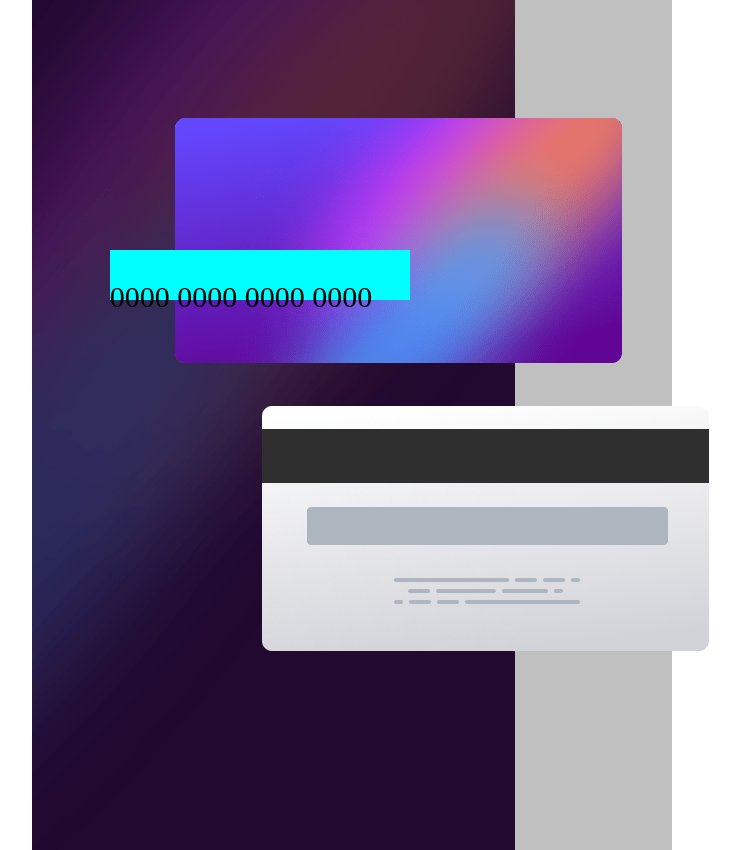
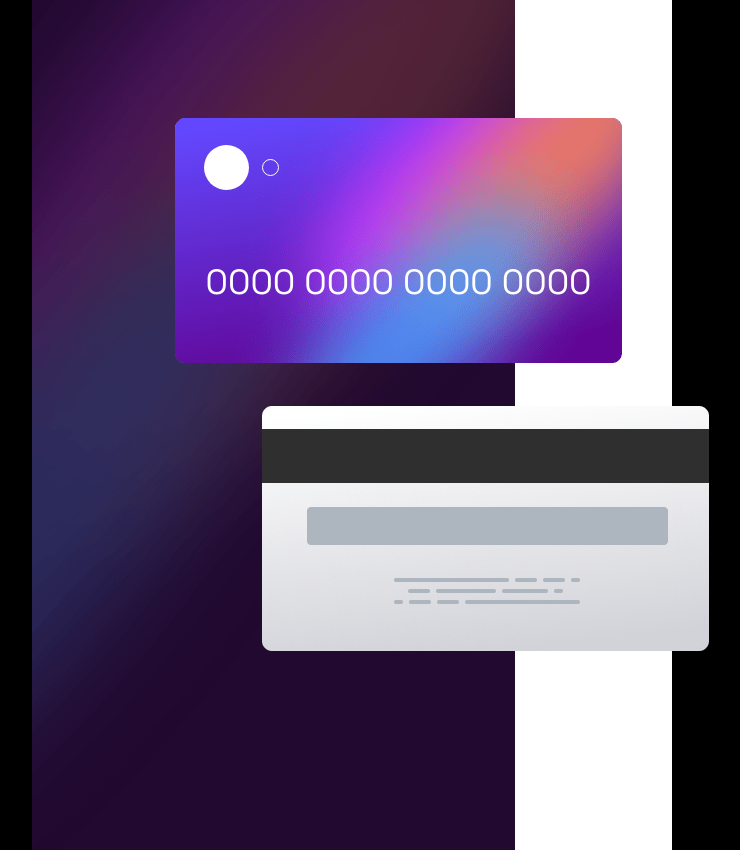
Before and after one commit to TeeJee-A/interactiv_card_details, a plain HTML site: page for_work/index.html in a window 1280 px wide. Shown: the top 850 px of the page, without its empty margins (288-1028 px from the left). Drawn offline with Linux system fonts and the light colour scheme.

Commit message:
add circles and the numbers of card

```diff
--- a/for_work/index.html
+++ b/for_work/index.html
@@ -2,8 +2,9 @@
 <html>
     <head>
         <link rel="stylesheet" href="styles.css">
+        <link href="https://fonts.googleapis.com/css2?family=Space+Grotesk&display=swap" rel="stylesheet">
     </head>
-    <body>
+    <body style="background-color: black;">
         <div class="div1">
             <img src="../images/bg-main-desktop.png" alt="main-desktop">
                 <img src="../images/bg-card-front.png" alt="card-front" class="front_card">
@@ -12,6 +13,8 @@
                         <div class="fortext">
                             <p>0000 0000 0000 0000</p>
                         </div>
+                        <div class="first_circle"></div>
+                        <div class="second_circle"></div>
                 </div>
         </div>
     </body>
--- a/for_work/styles.css
+++ b/for_work/styles.css
@@ -1,5 +1,5 @@
 .div1 {
-    background-color:silver;
+    background-color:white;
     height: 900px;
     width: 50%;
     display: flex;
@@ -24,23 +24,39 @@
 }
 
 .fortext {
-    /* height: 50px;
-    width: 600px;
-    background-color: aqua;
-    font-size: 40px;
-    position: relative;
-    bottom: 50px;
-    right: 900px; */
-    font-size: 30px;
-    background-color: aqua;
+    font-size: 35px;
+    color: white;
+    font-family: 'Space Grotesk', sans-serif;
+    /* font-weight: 300; */
+    /* background-color: aqua; */
     height: 50px;
-    width: 300px;
+    width: 400px;
     position: absolute;
-    bottom: 80%;
-    right: 190%;
+    bottom: 225px;
+    right: 135%;
     transform: translate(-50%, -50%);
 }
 
 .div2 {
     position: relative;
 }
+
+.first_circle {
+    background: white;
+    border-radius: 50%;
+    width: 45px;
+    height: 45px;
+    position:absolute;
+    bottom:335px;
+    right: 1160px;
+}
+
+.second_circle {
+    border: 1px solid white;
+    border-radius: 50%;
+    width: 15px;
+    height: 15px;
+    position:absolute;
+    bottom:349px;
+    right: 1130px;
+}
```
